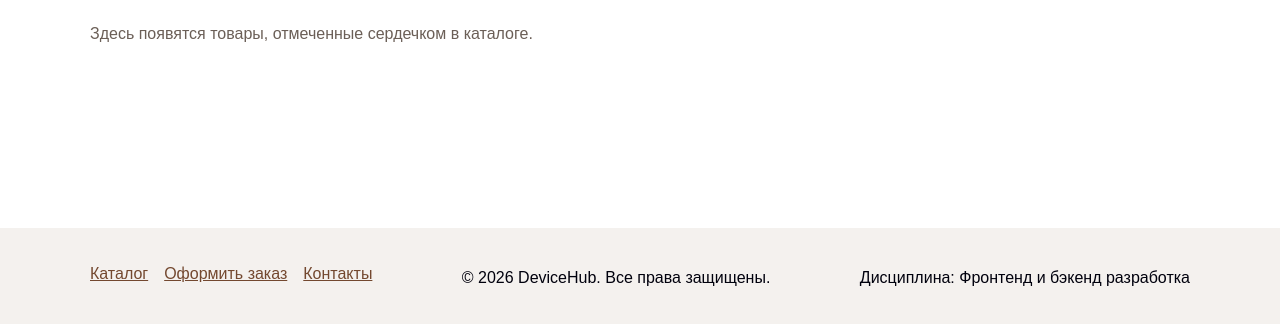
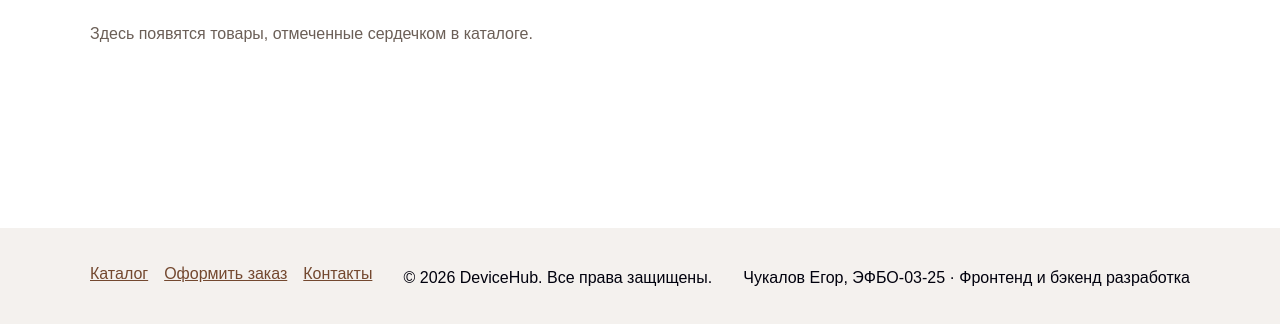
Before and after one commit to chukaloved/kr4-js-shop, a plain HTML site: page cart.html in a window 1280 px wide. Shown: the part 472-796 px from the top of the page. Drawn offline with Linux system fonts and the light colour scheme.

Commit message:
chore: add student name to footer

```diff
--- a/cart.html
+++ b/cart.html
@@ -166,7 +166,7 @@
         </ul>
       </nav>
       <p>&copy; 2026 DeviceHub. Все права защищены.</p>
-      <p>Дисциплина: Фронтенд и бэкенд разработка</p>
+      <p>Чукалов Егор, ЭФБО-03-25 · Фронтенд и бэкенд разработка</p>
     </div>
   </footer>
 </body>
```
Also changed, not shown: catalog.html (+1 -1 lines), contacts.html (+1 -1 lines), index.html (+1 -1 lines), order.html (+1 -1 lines), product.html (+1 -1 lines).
